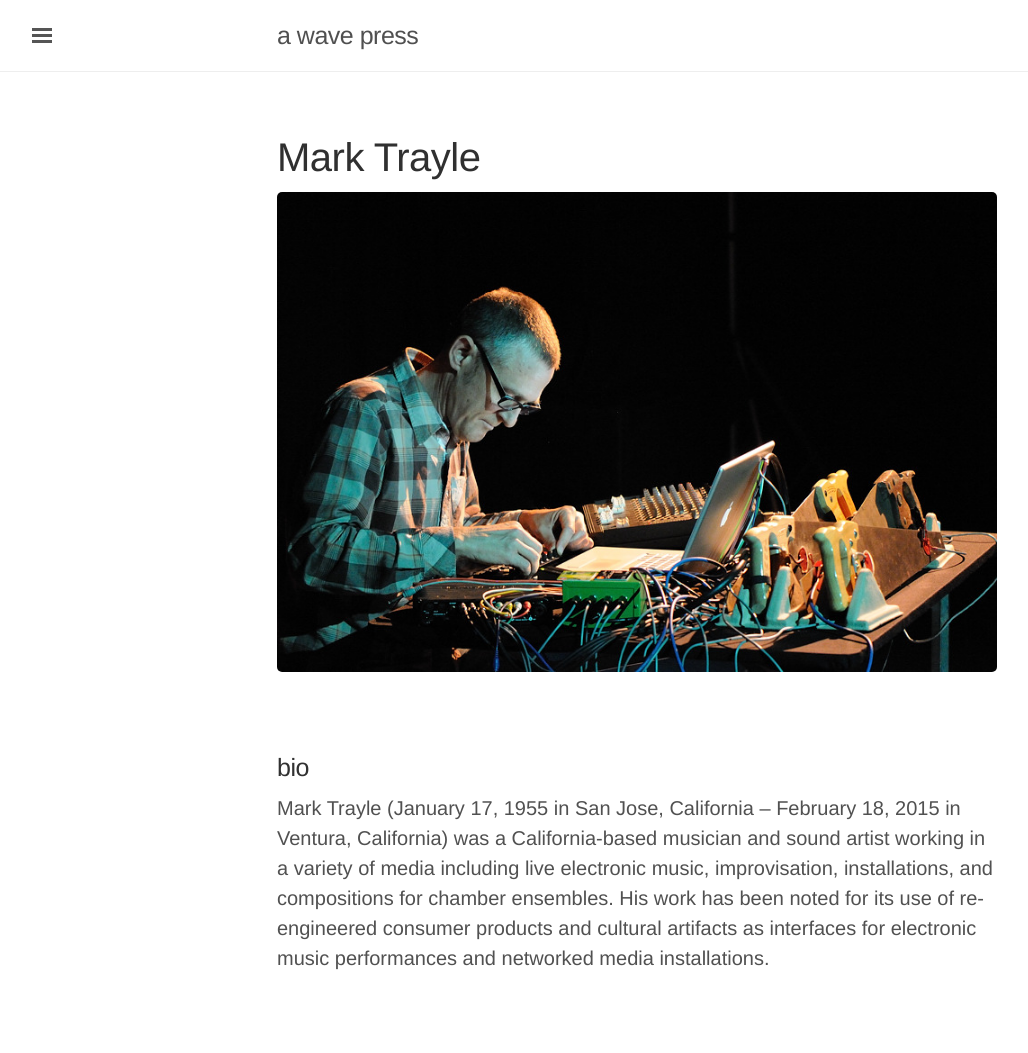
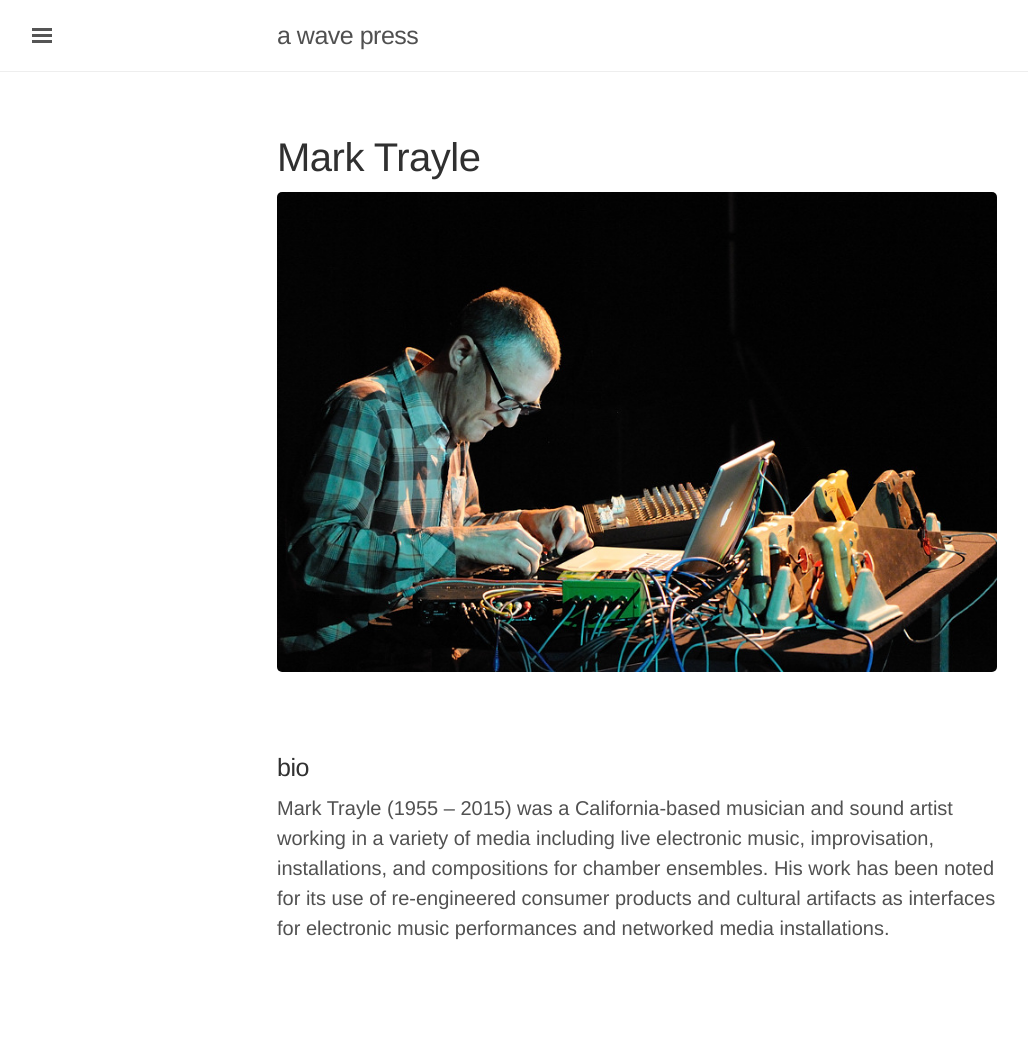
Before and after one commit to caseyanderson/awavepress.com, a Jekyll site: the page built from _posts/artists/2018-03-01-mtrayle.md, in a window 1280 px wide. Shown: the whole page, without its empty margins (3-1031 px from the left). Built offline with Jekyll 4.4.1, drawn with Linux system fonts in a browser that asks for light colours; after the commit the page ends 1023 px from its top, so only the background shows below that.

Commit message:
date adjust

```diff
--- a/_posts/artists/2018-03-01-mtrayle.md
+++ b/_posts/artists/2018-03-01-mtrayle.md
@@ -12,4 +12,4 @@ excerpt: ''
 
 
 ### bio
-Mark Trayle (January 17, 1955 in San Jose, California – February 18, 2015 in Ventura, California) was a California-based musician and sound artist working in a variety of media including live electronic music, improvisation, installations, and compositions for chamber ensembles. His work has been noted for its use of re-engineered consumer products and cultural artifacts as interfaces for electronic music performances and networked media installations.
+Mark Trayle (1955 – 2015) was a California-based musician and sound artist working in a variety of media including live electronic music, improvisation, installations, and compositions for chamber ensembles. His work has been noted for its use of re-engineered consumer products and cultural artifacts as interfaces for electronic music performances and networked media installations.
```
